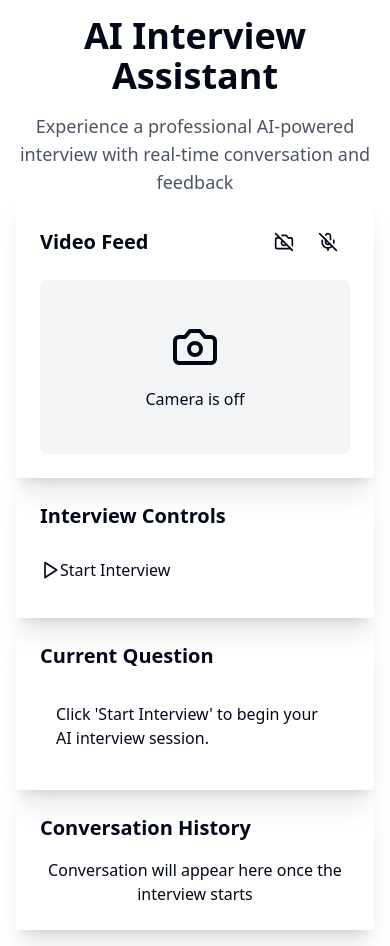
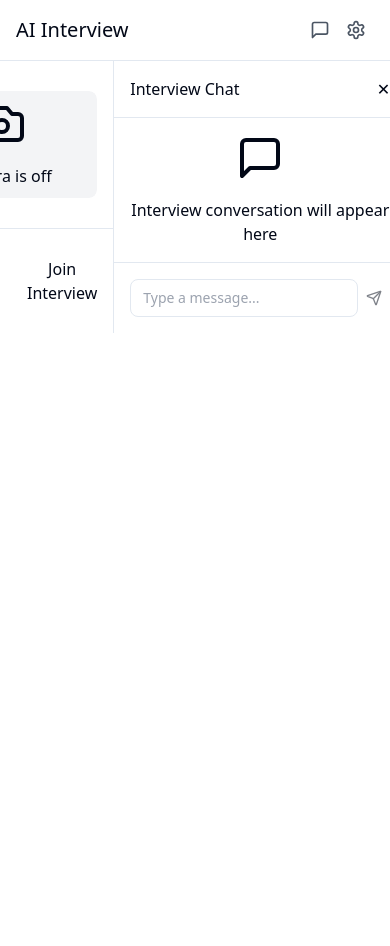
Before and after one commit to Jeevesh27/verbal-vista-interview-ai, a React (Vite) app: page / in a window 390 px wide. After the commit the page ends 844 px from the top, so only its background shows below. Built offline with nearby package versions, Linux system fonts and the light colour scheme.

Commit message:
Refactor: Improve UI and add chat section
- Implemented a Google Meet-like UI with professional colors.
- Added a chat section on the right side.
- Ensured responsiveness across different screen sizes.

```diff
--- a/src/components/Interview.jsx
+++ b/src/components/Interview.jsx
@@ -1,6 +1,6 @@
 
 import React, { useState, useEffect, useRef } from 'react';
-import { Mic, MicOff, Camera, CameraOff, Square, Play } from 'lucide-react';
+import { Mic, MicOff, Camera, CameraOff, MessageSquare, Send, Users, Settings, Phone, PhoneOff } from 'lucide-react';
 import CameraVideo from './CameraVideo';
 import AudioRecorder from './AudioRecorder';
 import TextToSpeech from './TextToSpeech';
@@ -14,16 +14,23 @@ const Interview = () => {
   const [sessionId] = useState('6851086aed4d8125b0785e87');
   const [isLoading, setIsLoading] = useState(false);
   const [conversationHistory, setConversationHistory] = useState([]);
+  const [chatMessage, setChatMessage] = useState('');
+  const [showChat, setShowChat] = useState(true);
 
   const audioRecorderRef = useRef();
   const textToSpeechRef = useRef();
+  const chatEndRef = useRef();
+
+  // Scroll to bottom of chat when new messages arrive
+  useEffect(() => {
+    chatEndRef.current?.scrollIntoView({ behavior: 'smooth' });
+  }, [conversationHistory]);
 
   const startInterview = async () => {
     setIsInterviewActive(true);
     setIsCameraOn(true);
     setIsMicOn(true);
 
-    // Initial greeting
     const welcomeMessage = "Welcome to your AI interview. Please introduce yourself and tell me your name.";
     setCurrentQuestion(welcomeMessage);
 
@@ -48,7 +55,6 @@ const Interview = () => {
 
     setIsLoading(true);
 
-    // Add user response to history
     setConversationHistory(prev => [...prev, {
       type: 'user',
       message: userText,
@@ -73,14 +79,12 @@ const Interview = () => {
         const aiQuestion = response.data.question;
         setCurrentQuestion(aiQuestion);
 
-        // Add AI response to history
         setConversationHistory(prev => [...prev, {
           type: 'ai',
           message: aiQuestion,
           timestamp: new Date()
         }]);
 
-        // Speak the response
         if (textToSpeechRef.current) {
           textToSpeechRef.current.speak(aiQuestion);
         }
@@ -98,102 +102,207 @@ const Interview = () => {
     }
   };
 
+  const sendChatMessage = () => {
+    if (!chatMessage.trim()) return;
+
+    setConversationHistory(prev => [...prev, {
+      type: 'chat',
+      message: chatMessage,
+      timestamp: new Date()
+    }]);
+
+    setChatMessage('');
+  };
+
+  const handleChatKeyPress = (e) => {
+    if (e.key === 'Enter' && !e.shiftKey) {
+      e.preventDefault();
+      sendChatMessage();
+    }
+  };
+
   return (
-    <div className="min-h-screen p-4 md:p-8">
-      <div className="max-w-7xl mx-auto">
+    <div className="h-screen bg-gray-50 flex flex-col">
       {/* Header */}
-        <div className="text-center mb-8">
-          <h1 className="text-4xl md:text-5xl font-bold text-gray-800 mb-4">
-            AI Interview Assistant
-          </h1>
-          <p className="text-lg text-gray-600 max-w-2xl mx-auto">
-            Experience a professional AI-powered interview with real-time conversation and feedback
-          </p>
+      <div className="bg-white border-b border-gray-200 px-4 py-3 flex items-center justify-between">
+        <div className="flex items-center space-x-4">
+          <h1 className="text-xl font-medium text-gray-900">AI Interview</h1>
+          <div className="hidden md:flex items-center space-x-2 text-sm text-gray-600">
+            <Users size={16} />
+            <span>Interview Session</span>
+          </div>
         </div>
 
-        {/* Main Interview Interface */}
-        <div className="grid grid-cols-1 xl:grid-cols-3 gap-8">
-          {/* Video and Controls Section */}
-          <div className="xl:col-span-2 space-y-6">
-            {/* Camera Feed */}
-            <div className="bg-white rounded-2xl shadow-xl p-6">
-              <div className="flex items-center justify-between mb-4">
-                <h2 className="text-xl font-semibold text-gray-800">Video Feed</h2>
-                <div className="flex space-x-2">
+        <div className="flex items-center space-x-2">
+          <button
+            onClick={() => setShowChat(!showChat)}
+            className="lg:hidden p-2 text-gray-600 hover:bg-gray-100 rounded-lg"
+          >
+            <MessageSquare size={20} />
+          </button>
+          <button className="p-2 text-gray-600 hover:bg-gray-100 rounded-lg">
+            <Settings size={20} />
+          </button>
+        </div>
+      </div>
+
+      {/* Main Content */}
+      <div className="flex-1 flex overflow-hidden">
+        {/* Video Section */}
+        <div className="flex-1 flex flex-col">
+          {/* Video Grid */}
+          <div className="flex-1 bg-gray-900 p-4 flex items-center justify-center">
+            <div className="max-w-4xl w-full">
+              <div className="bg-gray-800 rounded-lg overflow-hidden shadow-2xl">
+                <CameraVideo isActive={isCameraOn} />
+              </div>
+            </div>
+          </div>
+
+          {/* Current Question Bar */}
+          {isInterviewActive && (
+            <div className="bg-blue-50 border-t border-blue-200 p-4">
+              <div className="max-w-4xl mx-auto">
+                <div className="flex items-start space-x-3">
+                  <div className="flex-shrink-0 w-8 h-8 bg-blue-600 rounded-full flex items-center justify-center">
+                    <span className="text-white text-sm font-medium">AI</span>
+                  </div>
+                  <div className="flex-1">
+                    {isLoading ? (
+                      <div className="flex items-center space-x-2 text-blue-600">
+                        <div className="animate-spin rounded-full h-4 w-4 border-2 border-blue-600 border-t-transparent"></div>
+                        <span>Processing your response...</span>
+                      </div>
+                    ) : (
+                      <p className="text-gray-800">{currentQuestion}</p>
+                    )}
+                  </div>
+                </div>
+              </div>
+            </div>
+          )}
+
+          {/* Controls Bar */}
+          <div className="bg-white border-t border-gray-200 p-4">
+            <div className="flex items-center justify-center space-x-4">
+              <button
+                onClick={() => setIsMicOn(!isMicOn)}
+                className={`p-3 rounded-full transition-colors ${
+                  isMicOn
+                    ? 'bg-gray-200 text-gray-700 hover:bg-gray-300'
+                    : 'bg-red-500 text-white hover:bg-red-600'
+                }`}
+              >
+                {isMicOn ? <Mic size={20} /> : <MicOff size={20} />}
+              </button>
+
               <button
                 onClick={() => setIsCameraOn(!isCameraOn)}
-                    className={`p-3 rounded-lg transition-colors ${
+                className={`p-3 rounded-full transition-colors ${
                   isCameraOn
-                        ? 'bg-green-100 text-green-600 hover:bg-green-200'
-                        : 'bg-red-100 text-red-600 hover:bg-red-200'
+                    ? 'bg-gray-200 text-gray-700 hover:bg-gray-300'
+                    : 'bg-red-500 text-white hover:bg-red-600'
                 }`}
               >
                 {isCameraOn ? <Camera size={20} /> : <CameraOff size={20} />}
               </button>
-                  <button
-                    onClick={() => setIsMicOn(!isMicOn)}
-                    className={`p-3 rounded-lg transition-colors ${
-                      isMicOn
-                        ? 'bg-green-100 text-green-600 hover:bg-green-200'
-                        : 'bg-red-100 text-red-600 hover:bg-red-200'
-                    }`}
-                  >
-                    {isMicOn ? <Mic size={20} /> : <MicOff size={20} />}
-                  </button>
-                </div>
-              </div>
 
-              <CameraVideo isActive={isCameraOn} />
-            </div>
-
-            {/* Interview Controls */}
-            <div className="bg-white rounded-2xl shadow-xl p-6">
-              <h2 className="text-xl font-semibold text-gray-800 mb-4">Interview Controls</h2>
-              <div className="flex flex-wrap gap-4">
               {!isInterviewActive ? (
                 <button
                   onClick={startInterview}
-                    className="flex items-center space-x-2 bg-blue-600 hover:bg-blue-700 text-white px-6 py-3 rounded-lg transition-colors font-medium"
+                  className="px-6 py-3 bg-green-600 hover:bg-green-700 text-white rounded-full font-medium transition-colors"
                 >
-                    <Play size={20} />
-                    <span>Start Interview</span>
+                  Join Interview
                 </button>
               ) : (
                 <button
                   onClick={endInterview}
-                    className="flex items-center space-x-2 bg-red-600 hover:bg-red-700 text-white px-6 py-3 rounded-lg transition-colors font-medium"
+                  className="p-3 bg-red-500 hover:bg-red-600 text-white rounded-full transition-colors"
                 >
-                    <Square size={20} />
-                    <span>End Interview</span>
+                  <PhoneOff size={20} />
                 </button>
               )}
             </div>
           </div>
         </div>
 
-          {/* Conversation Panel */}
-          <div className="space-y-6">
-            {/* Current Question */}
-            <div className="bg-white rounded-2xl shadow-xl p-6">
-              <h2 className="text-xl font-semibold text-gray-800 mb-4">Current Question</h2>
-              <div className="bg-blue-50 rounded-lg p-4 min-h-[120px] flex items-center">
-                {isLoading ? (
-                  <div className="flex items-center space-x-2 text-blue-600">
-                    <div className="animate-spin rounded-full h-4 w-4 border-2 border-blue-600 border-t-transparent"></div>
-                    <span>Processing...</span>
+        {/* Chat Sidebar */}
+        <div className={`${showChat ? 'block' : 'hidden'} lg:block w-full lg:w-80 bg-white border-l border-gray-200 flex flex-col`}>
+          {/* Chat Header */}
+          <div className="p-4 border-b border-gray-200 flex items-center justify-between">
+            <h3 className="font-medium text-gray-900">Interview Chat</h3>
+            <button
+              onClick={() => setShowChat(false)}
+              className="lg:hidden text-gray-500 hover:text-gray-700"
+            >
+              ✕
+            </button>
+          </div>
+
+          {/* Chat Messages */}
+          <div className="flex-1 overflow-y-auto p-4 space-y-3">
+            {conversationHistory.length === 0 ? (
+              <div className="text-center text-gray-500 py-8">
+                <MessageSquare size={48} className="mx-auto mb-4 text-gray-300" />
+                <p>Interview conversation will appear here</p>
               </div>
             ) : (
-                  <p className="text-gray-700 leading-relaxed">
-                    {currentQuestion || "Click 'Start Interview' to begin your AI interview session."}
-                  </p>
+              conversationHistory.map((item, index) => (
+                <div
+                  key={index}
+                  className={`flex ${item.type === 'user' ? 'justify-end' : 'justify-start'}`}
+                >
+                  <div
+                    className={`max-w-xs lg:max-w-sm px-3 py-2 rounded-lg ${
+                      item.type === 'ai'
+                        ? 'bg-gray-100 text-gray-800'
+                        : item.type === 'user'
+                        ? 'bg-blue-600 text-white'
+                        : 'bg-green-100 text-green-800'
+                    }`}
+                  >
+                    <div className="flex items-center space-x-2 mb-1">
+                      <span className="text-xs font-medium">
+                        {item.type === 'ai' ? 'AI Interviewer' : item.type === 'user' ? 'You' : 'Chat'}
+                      </span>
+                      <span className="text-xs opacity-70">
+                        {item.timestamp.toLocaleTimeString([], { hour: '2-digit', minute: '2-digit' })}
+                      </span>
+                    </div>
+                    <p className="text-sm">{item.message}</p>
+                  </div>
+                </div>
+              ))
             )}
+            <div ref={chatEndRef} />
+          </div>
+
+          {/* Chat Input */}
+          <div className="p-4 border-t border-gray-200">
+            <div className="flex space-x-2">
+              <input
+                type="text"
+                value={chatMessage}
+                onChange={(e) => setChatMessage(e.target.value)}
+                onKeyPress={handleChatKeyPress}
+                placeholder="Type a message..."
+                className="flex-1 px-3 py-2 border border-gray-300 rounded-lg focus:ring-2 focus:ring-blue-500 focus:border-transparent text-sm"
+              />
+              <button
+                onClick={sendChatMessage}
+                disabled={!chatMessage.trim()}
+                className="p-2 bg-blue-600 text-white rounded-lg hover:bg-blue-700 disabled:opacity-50 disabled:cursor-not-allowed"
+              >
+                <Send size={16} />
+              </button>
+            </div>
+          </div>
         </div>
       </div>
 
-            {/* Audio Recorder */}
+      {/* Audio Recorder - Hidden but Active */}
       {isInterviewActive && (
-              <div className="bg-white rounded-2xl shadow-xl p-6">
-                <h2 className="text-xl font-semibold text-gray-800 mb-4">Voice Input</h2>
+        <div className="hidden">
           <AudioRecorder
             ref={audioRecorderRef}
             isActive={isMicOn && isInterviewActive}
@@ -202,46 +311,8 @@ const Interview = () => {
         </div>
       )}
 
-            {/* Conversation History */}
-            <div className="bg-white rounded-2xl shadow-xl p-6">
-              <h2 className="text-xl font-semibold text-gray-800 mb-4">Conversation History</h2>
-              <div className="max-h-96 overflow-y-auto space-y-3">
-                {conversationHistory.length === 0 ? (
-                  <p className="text-gray-500 text-center py-8">
-                    Conversation will appear here once the interview starts
-                  </p>
-                ) : (
-                  conversationHistory.map((item, index) => (
-                    <div
-                      key={index}
-                      className={`p-3 rounded-lg ${
-                        item.type === 'ai'
-                          ? 'bg-blue-50 border-l-4 border-blue-500'
-                          : 'bg-green-50 border-l-4 border-green-500'
-                      }`}
-                    >
-                      <div className="flex justify-between items-start mb-1">
-                        <span className={`text-sm font-medium ${
-                          item.type === 'ai' ? 'text-blue-600' : 'text-green-600'
-                        }`}>
-                          {item.type === 'ai' ? 'AI Interviewer' : 'You'}
-                        </span>
-                        <span className="text-xs text-gray-500">
-                          {item.timestamp.toLocaleTimeString()}
-                        </span>
-                      </div>
-                      <p className="text-gray-700 text-sm">{item.message}</p>
-                    </div>
-                  ))
-                )}
-              </div>
-            </div>
-          </div>
-        </div>
-
-        {/* Hidden Components */}
+      {/* Text to Speech Component */}
       <TextToSpeech ref={textToSpeechRef} />
-      </div>
     </div>
   );
 };
```
Lines whose indentation alone changed are shown as unchanged.
